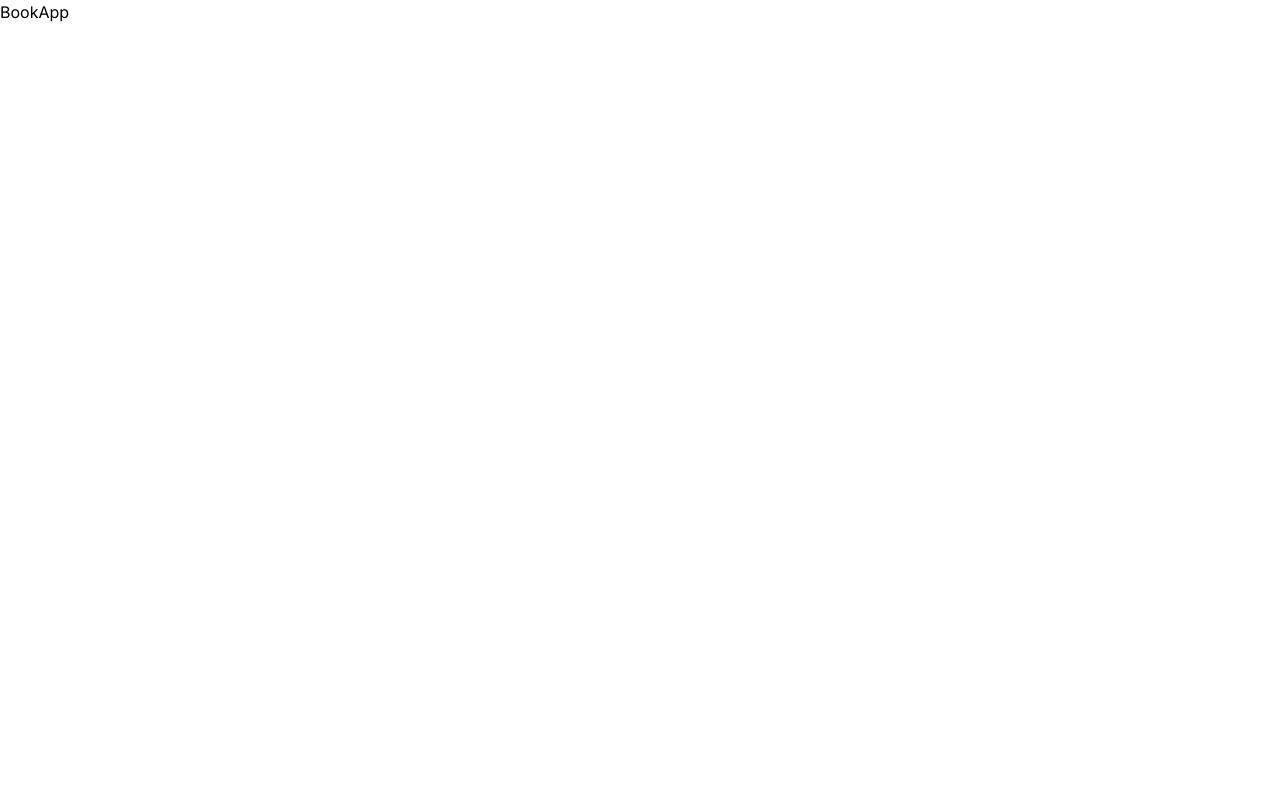
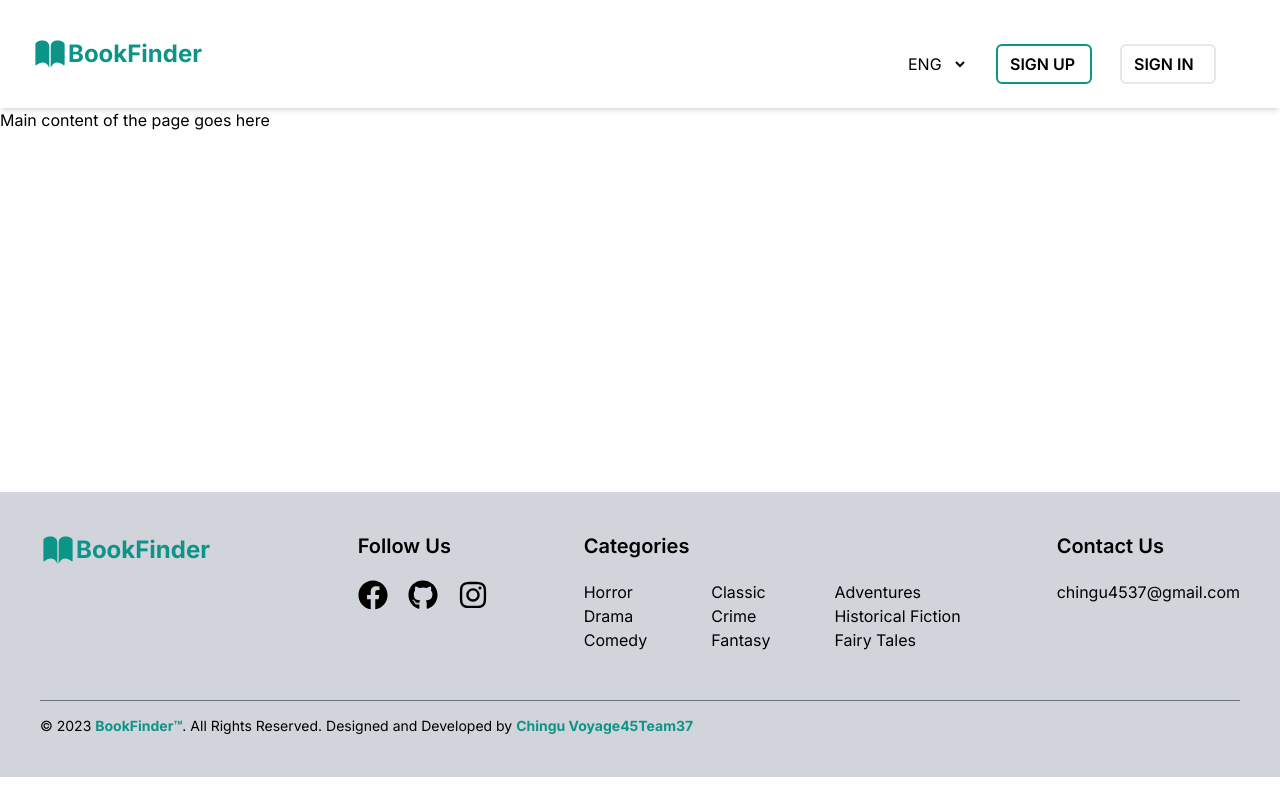
Before and after one commit to chingu-voyages/v45-tier3-team-37, a Next.js app in the folder bookfinder/: page / in a window 1280 px wide. Built offline with nearby package versions, Linux system fonts and the light colour scheme.

Commit message:
Revert "Revert 20 fix layout"

```diff
--- a/bookfinder/package.json
+++ b/bookfinder/package.json
@@ -9,6 +9,7 @@
     "lint": "next lint"
   },
   "dependencies": {
+    "@clerk/nextjs": "^4.23.2",
     "@types/node": "20.5.0",
     "@types/react": "18.2.20",
     "@types/react-dom": "18.2.7",
@@ -19,6 +20,7 @@
     "postcss": "8.4.27",
     "react": "18.2.0",
     "react-dom": "18.2.0",
+    "react-icons": "^4.10.1",
     "tailwindcss": "3.3.3",
     "typescript": "5.1.6"
   },
--- a/bookfinder/src/app/layout.tsx
+++ b/bookfinder/src/app/(auth)/layout.tsx
@@ -1,4 +1,5 @@
-import "./globals.css";
+import { ClerkProvider } from "@clerk/nextjs";
+import "../globals.css";
 import type { Metadata } from "next";
 import { Inter } from "next/font/google";
 
@@ -17,8 +18,10 @@ export default function RootLayout({
   children: React.ReactNode;
 }) {
   return (
-    <html lang="en">
-      <body className={inter.className}>{children}</body>
-    </html>
+    <ClerkProvider>
+      <html lang="en">
+        <body className={inter.className}>{children}</body>
+      </html>
+    </ClerkProvider>
   );
 }
--- /dev/null
+++ b/bookfinder/src/app/(auth)/signin/[[...sign-in]]/page.tsx
@@ -0,0 +1,5 @@
+import { SignIn } from "@clerk/nextjs";
+
+export default function Page() {
+  return <SignIn />;
+}
--- /dev/null
+++ b/bookfinder/src/app/(auth)/signup/[[...sign-up]]/page.tsx
@@ -0,0 +1,5 @@
+import { SignUp } from "@clerk/nextjs";
+
+export default function Page() {
+  return <SignUp />;
+}
--- /dev/null
+++ b/bookfinder/src/app/(root)/layout.tsx
@@ -0,0 +1,27 @@
+import { ClerkProvider } from "@clerk/nextjs";
+import "../globals.css";
+import type { Metadata } from "next";
+import { Inter } from "next/font/google";
+
+const inter = Inter({ subsets: ["latin"] });
+
+export const metadata: Metadata = {
+  //TODO: Add a better description
+  title: "Book App",
+  description:
+    "An application to search books, their prices and similar information",
+};
+
+export default function RootLayout({
+  children,
+}: {
+  children: React.ReactNode;
+}) {
+  return (
+    <ClerkProvider>
+      <html lang="en">
+        <body className={inter.className}>{children}</body>
+      </html>
+    </ClerkProvider>
+  );
+}
--- /dev/null
+++ b/bookfinder/src/app/(root)/page.tsx
@@ -0,0 +1,14 @@
+import Footer from "@/components/Footer";
+import Navbar from "@/components/Navbar";
+
+export default function Home() {
+  return (
+    <main className="flex flex-col bg-inherit">
+      <Navbar />
+      <section className="h-96">
+        <div>Main content of the page goes here</div>
+      </section>
+      <Footer />
+    </main>
+  );
+}
--- a/bookfinder/src/app/page.tsx
+++ /dev/null
@@ -1,7 +0,0 @@
-export default function Home() {
-  return (
-    <main className=" flex bg-inherit">
-      <h1>BookApp</h1>
-    </main>
-  );
-}
--- /dev/null
+++ b/bookfinder/src/components/Footer.tsx
@@ -0,0 +1,114 @@
+import React from "react";
+import { FaFacebook, FaInstagram, FaGithub } from "react-icons/fa";
+import { IoIosBook } from "react-icons/io";
+
+const Footer = () => {
+  return (
+    <div className="flex flex-col bg-gray-300 p-10">
+      <div className="flex flex-col justify-between gap-7 md:items-start lg:flex-row">
+        <div className="flex cursor-pointer items-center text-2xl font-bold text-teal-600">
+          <span className="text-4xl">
+            <IoIosBook />
+          </span>
+          BookFinder
+        </div>
+
+        <div className="flex flex-col gap-10 md:gap-7 lg:flex-row lg:gap-24">
+          <div className="flex flex-col gap-10 md:flex-row md:gap-24">
+            <div className="flex flex-col gap-3 md:gap-5">
+              <div className="text-xl font-semibold">Follow Us</div>
+              <div className="flex gap-5 text-3xl">
+                <a href="/" className="hover:text-teal-600">
+                  <FaFacebook />
+                </a>
+                <a href="/" className="hover:text-teal-600">
+                  <FaGithub />
+                </a>
+                <a href="/" className="hover:text-teal-600">
+                  <FaInstagram />
+                </a>
+              </div>
+            </div>
+
+            <div className="flex flex-col gap-3 md:gap-5">
+              <div className="text-xl font-semibold">Categories</div>
+              <div className="flex flex-col gap-5 md:flex-row md:gap-16">
+                <div>
+                  <ul>
+                    <a className="hover:text-teal-600 hover:underline" href="/">
+                      <li>Horror</li>
+                    </a>
+                    <a className="hover:text-teal-600 hover:underline" href="/">
+                      <li>Drama</li>
+                    </a>
+                    <a className="hover:text-teal-600 hover:underline" href="/">
+                      <li>Comedy</li>
+                    </a>
+                  </ul>
+                </div>
+
+                <div>
+                  <ul>
+                    <a className="hover:text-teal-600 hover:underline" href="/">
+                      <li>Classic</li>
+                    </a>
+                    <a className="hover:text-teal-600 hover:underline" href="/">
+                      <li>Crime</li>
+                    </a>
+                    <a className="hover:text-teal-600 hover:underline" href="/">
+                      <li>Fantasy</li>
+                    </a>
+                  </ul>
+                </div>
+
+                <div>
+                  <ul>
+                    <a className="hover:text-teal-600 hover:underline" href="/">
+                      <li>Adventures</li>
+                    </a>
+                    <a className="hover:text-teal-600 hover:underline" href="/">
+                      <li>Historical Fiction</li>
+                    </a>
+                    <a className="hover:text-teal-600 hover:underline" href="/">
+                      <li>Fairy Tales</li>
+                    </a>
+                  </ul>
+                </div>
+              </div>
+            </div>
+          </div>
+
+          <div className="flex flex-col gap-3 md:gap-5">
+            <div className="text-xl font-semibold">Contact Us</div>
+
+            <div>
+              <a
+                className="hover:text-teal-600 hover:underline"
+                href="mailto:chingu4537@gmail.com"
+              >
+                chingu4537@gmail.com
+              </a>
+            </div>
+          </div>
+        </div>
+      </div>
+
+      <hr className="mb-3 mt-12 border-gray-500" />
+
+      <div>
+        <span className="text-black-500 dark:text-black-400 text-sm sm:text-center">
+          © 2023 <a className="font-bold text-teal-600">BookFinder™</a>. All
+          Rights Reserved. Designed and Developed by{" "}
+          <a
+            className="font-bold text-teal-600 hover:underline"
+            href="https://github.com/chingu-voyages/v45-tier3-team-37/"
+          >
+            Chingu Voyage45Team37
+          </a>
+        </span>
+      </div>
+    </div>
+  );
+};
+
+export default Footer;
--- /dev/null
+++ b/bookfinder/src/components/Navbar.tsx
@@ -0,0 +1,69 @@
+"use client";
+
+import React, { useState } from "react";
+import { IoIosBook } from "react-icons/io";
+import { GiHamburgerMenu } from "react-icons/gi";
+import { MdClose } from "react-icons/md";
+
+type CountryProps = {
+  abbreviation: string;
+  value: string;
+};
+
+const Navbar = () => {
+  const [open, setOpen] = useState(false);
+
+  const countries: CountryProps[] = [
+    { abbreviation: "ENG", value: "English" },
+    { abbreviation: "ITA", value: "Italian" },
+    { abbreviation: "ESP", value: "Espanol" },
+    { abbreviation: "POR", value: "Portuguese" },
+  ];
+
+  //TODO: Language Change function implementation goes here
+  const handleLanguageChange = () => {};
+
+  return (
+    <div className="left-0 top-0 w-full shadow-md">
+      <div className="items-center justify-between bg-white px-8 py-6 md:flex">
+        <div className="flex cursor-pointer items-center text-2xl font-bold text-teal-600">
+          <span className="text-4xl">
+            <IoIosBook />
+          </span>
+          BookFinder
+        </div>
+
+        <div
+          onClick={() => setOpen(!open)}
+          className="absolute right-8 top-6 cursor-pointer text-4xl md:hidden"
+        >
+          {open ? <MdClose /> : <GiHamburgerMenu />}
+        </div>
+
+        <div
+          className={`!important absolute left-0 z-50 flex w-full flex-col gap-7 bg-gray-50 pb-8 pl-8 pr-8 pt-5 shadow-md transition-all duration-500 ease-in md:static md:z-auto md:flex md:w-auto md:flex-row md:items-center md:bg-white md:pb-0 md:pl-0 md:shadow-none ${
+            open ? "top-20 opacity-100" : "top-[-490px]"
+          } opacity-0 md:opacity-100`}
+        >
+          <ul className="flex flex-col gap-7 md:static md:z-auto md:flex md:w-auto md:flex-row md:items-center md:gap-7">
+            <select className="w-16 bg-white" onChange={handleLanguageChange}>
+              {countries.map((country) => (
+                <option key={country.value} value={country.value}>
+                  {country.abbreviation}
+                </option>
+              ))}
+            </select>
+            <li className="w-24 cursor-pointer rounded-md border-2 border-teal-600 px-3 py-1.5 font-semibold transition-all duration-300 hover:bg-teal-600 hover:text-white">
+              <a href="/signup">SIGN UP</a>
+            </li>
+            <li className="w-24 cursor-pointer rounded-md border-2 px-3 py-1.5 font-semibold transition-all duration-300 hover:border-teal-600">
+              <a href="/signin">SIGN IN</a>
+            </li>
+          </ul>
+        </div>
+      </div>
+    </div>
+  );
+};
+
+export default Navbar;
```
Also changed, not shown: bookfinder/src/middleware.ts (added, +13 -0 lines), 1 other file (tests, documents, lock files or other folders).
